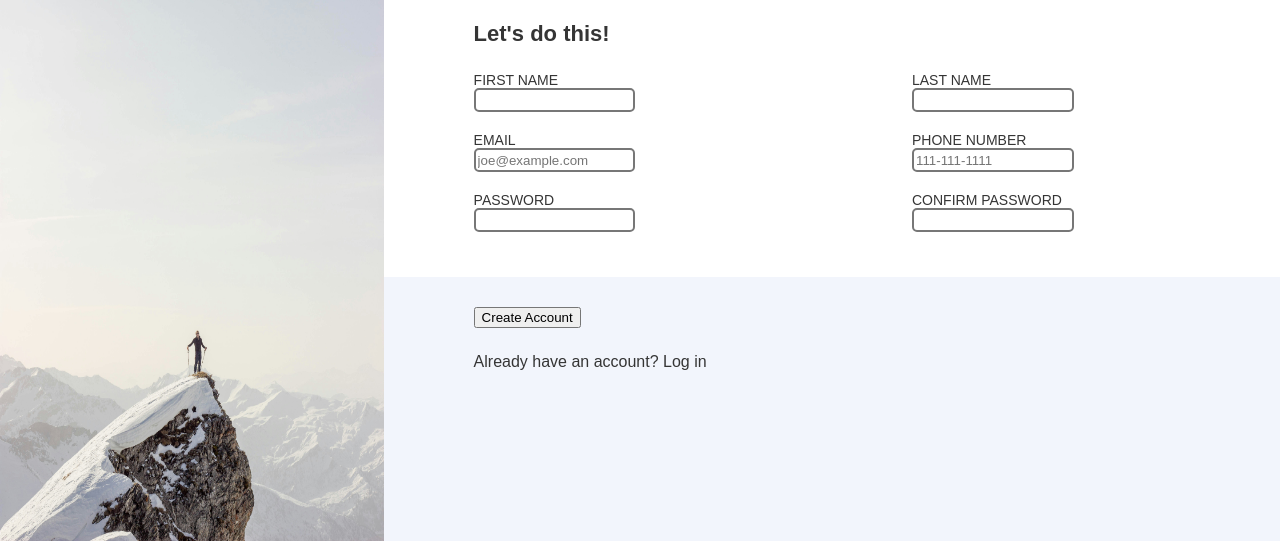
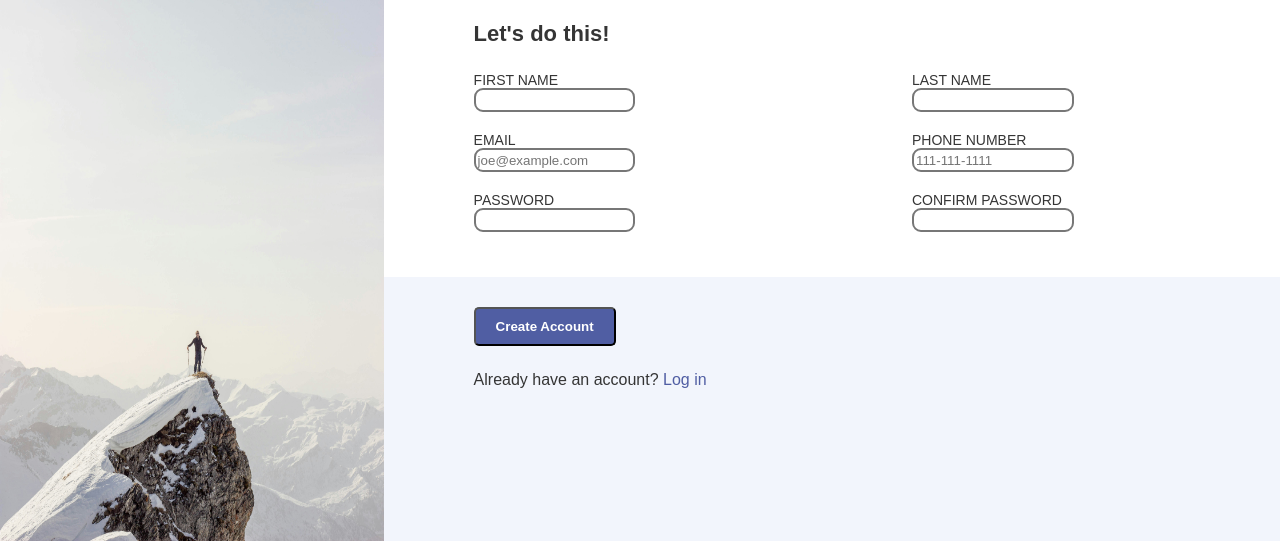
Before and after one commit to KevinKeylock/sign-up-form, a plain HTML site: page index.html in a window 1280 px wide. Shown: the part 259-804 px from the top of the page. Drawn offline with Linux system fonts and the light colour scheme.

Commit message:
Style button and log in

```diff
--- a/index.html
+++ b/index.html
@@ -67,7 +67,7 @@
     <div class="bottom-right-container">
       <button type="submit">Create Account</button>
     </form>
-      <div>Already have an account? Log in</div>
+      <div>Already have an account? <a href="">Log in</a></div>
     </div>
   </div>
 </body>
--- a/style.css
+++ b/style.css
@@ -90,10 +90,9 @@ input{
   width: 12vw;
   height: 18px;
   border: 2px solid #777777;
-  border-radius: 5px;
-}
+  border-radius: 9px}
 input:invalid{
-  border: 2px solid red;
+  border: 2px sol9d d;
 }
 .bottom-right-container{
   background-color: #f2f5fc;
@@ -107,6 +106,15 @@ input:invalid{
 }
 button{
   margin-top: 30px;
+  background-color: rgb(80, 94, 163);
+  color: white;
+  padding: 10px 20px;
+  border-radius: 5px;
+  font-weight: 900;
+}
+a{
+  color: rgb(80, 94, 163);
+  text-decoration: none;
 }
 .bottom-right-container > div {
   margin-top: 25px;
```
